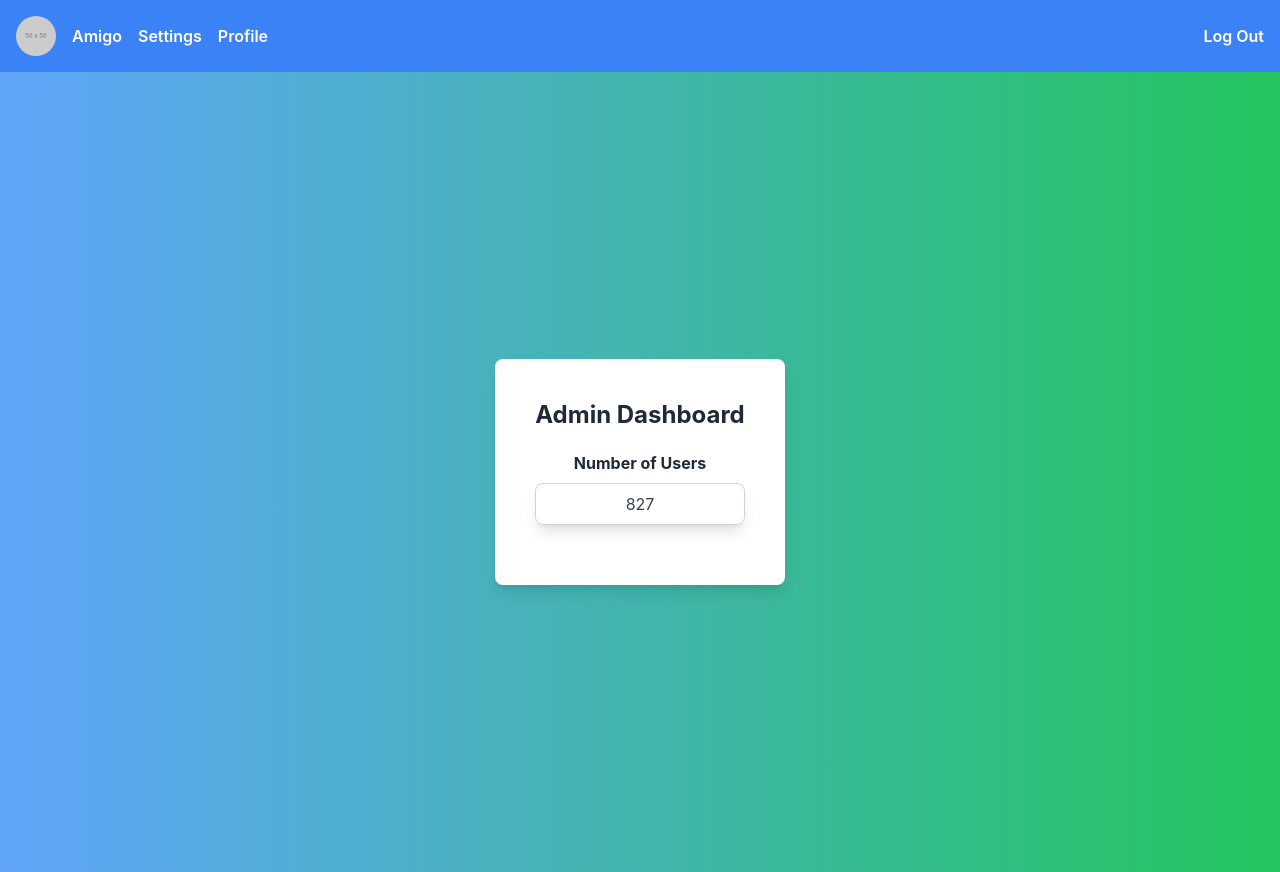
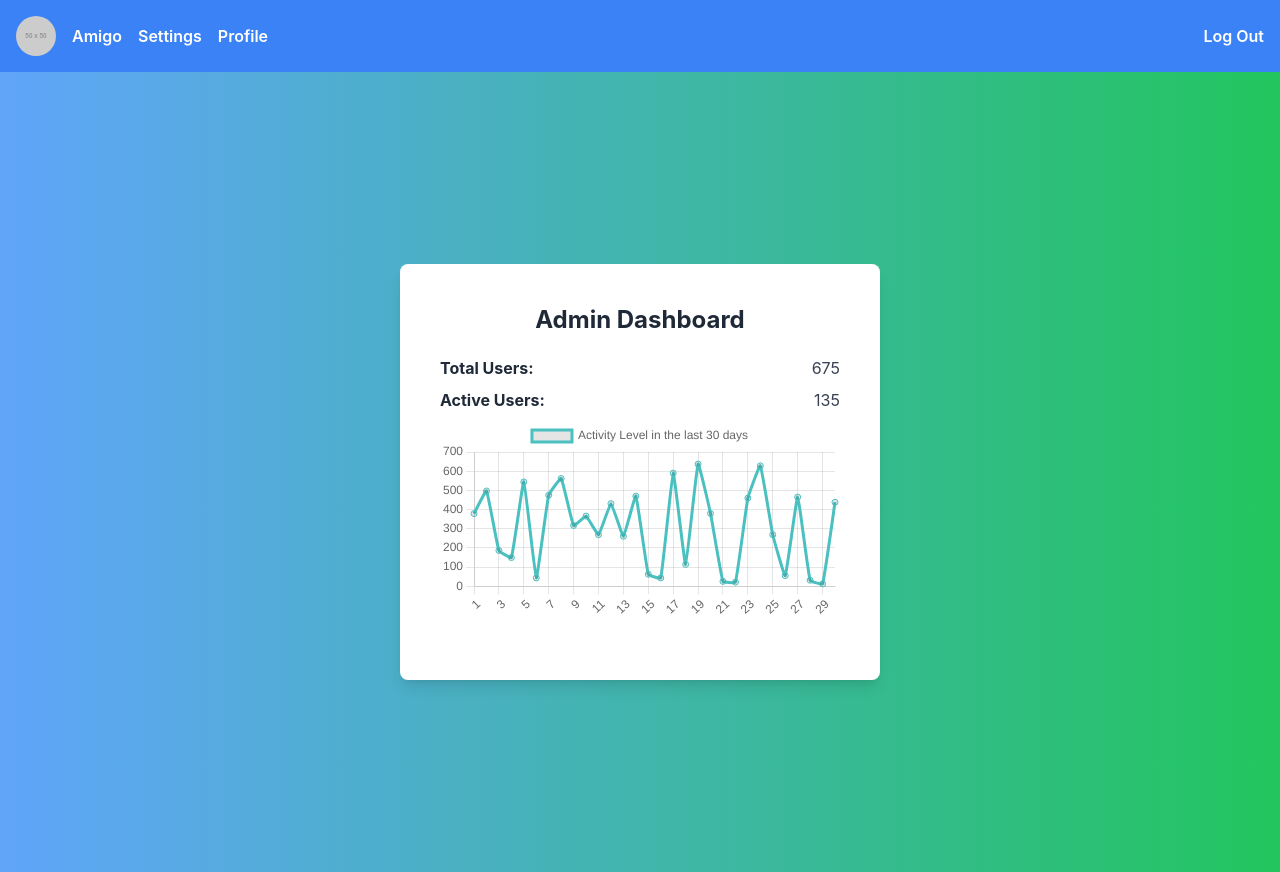
Before and after one commit to Bogdan-Oprisiu/amigo-fe, a React (Create React App) app: page /AdminDashboard in a window 1280 px wide. Built offline with nearby package versions, Linux system fonts and the light colour scheme.

Commit message:
Create Administrator Dashboard

```diff
--- a/package.json
+++ b/package.json
@@ -7,6 +7,7 @@
     "@testing-library/react": "^13.4.0",
     "@testing-library/user-event": "^13.5.0",
     "axios": "^1.6.8",
+    "chart.js": "^3.7.0",
     "framer-motion": "^11.0.25",
     "react": "^18.2.0",
     "react-dom": "^18.2.0",
--- a/src/pages/AdminDashboard.js
+++ b/src/pages/AdminDashboard.js
@@ -1,39 +1,97 @@
-import React, { useEffect, useState } from 'react';
+import React, { useEffect, useState, useRef } from 'react';
+import Chart from 'chart.js/auto'; // import Chart
 import NavBar from '../nav_bar/NavigationBar';
 
 const AdminDashboard = () => {
-    const getUsersCount = () => {
-        return Math.floor(Math.random() * 1000); // Return a random number between 0 and 999
+    const chartRef = useRef(null); // Ref to hold the chart instance
+
+    // Define maximum activity level per user
+    const MAX_ACTIVITY_PER_USER = 1; // You can adjust this value
+
+    // Function to generate random total users count
+    const getTotalUsersCount = () => {
+        return Math.floor(Math.random() * 1000 + 100); // Random total users count
     };
 
-    const [userCount, setUserCount] = useState(getUsersCount());
+    // Function to calculate the number of active users
+    const calculateActiveUsers = (totalUsersCount) => {
+        // For simplicity, we can just take a fixed proportion of total users as active users
+        const proportion = 0.2; // Adjust as needed
+        return Math.floor(totalUsersCount * proportion);
+    };
 
+    // State for total users count
+    const [totalUsersCount] = useState(getTotalUsersCount());
+
+    // State for the number of active users
+    const [activeUsers] = useState(calculateActiveUsers(totalUsersCount));
+
+    // Function to generate random chart data based on total users count
+    const generateChartData = (totalUsersCount) => {
+        const data = [];
+        for (let i = 0; i < 30; i++) {
+            // Generate random data based on the total users count and maximum activity level
+            const activity = Math.floor(Math.random() * totalUsersCount * MAX_ACTIVITY_PER_USER);
+            data.push(activity);
+        }
+        return data;
+    };
+
+    // State for chart data
+    const [chartData] = useState(generateChartData(totalUsersCount));
+
+    // Effect to create the chart
     useEffect(() => {
-        // Fetch user count from the backend or any other source
-        const fetchUserCount = async () => {
-            try {
-                const count = await getUsersCount(); // Replace with actual API call
-                setUserCount(count);
-            } catch (error) {
-                console.error('Failed to fetch user count:', error);
+        if (chartRef.current === null) {
+            createChart(); // Create chart when component mounts
+        }
+    }, []); // Run only once on mount
+
+    // Function to create the chart
+    const createChart = () => {
+        const ctx = document.getElementById('activeUsersChart').getContext('2d');
+        chartRef.current = new Chart(ctx, {
+            type: 'line',
+            data: {
+                labels: Array.from({ length: 30 }, (_, i) => i + 1), // Labels for 30 days
+                datasets: [{
+                    label: 'Activity Level in the last 30 days',
+                    data: chartData,
+                    fill: false,
+                    borderColor: 'rgb(75, 192, 192)',
+                    tension: 0.1
+                }]
+            },
+            options: {
+                responsive: true,
+                maintainAspectRatio: false,
+                scales: {
+                    y: {
+                        beginAtZero: true
+                    }
+                }
             }
-        };
-
-        fetchUserCount();
-
-        const interval = setInterval(fetchUserCount, 500);
-        return () => clearInterval(interval);
-    }, []);
+        });
+    };
 
     return (
         <div>
-            <NavBar />
+            <NavBar/>
             <div className="flex h-screen items-center justify-center bg-gradient-to-r from-blue-400 to-green-500">
                 <div className="bg-white p-10 rounded-lg shadow-lg">
                     <h2 className="text-2xl font-bold mb-5 text-gray-800 text-center">Admin Dashboard</h2>
                     <div className="mb-5">
-                        <label htmlFor="userCount" className="block mb-2 font-bold text-gray-800">Number of Users</label>
-                        <p className="text-gray-700 shadow-lg border border-gray-300 rounded-lg p-2">{userCount}</p>
+                        <div className="flex justify-between mb-2">
+                            <span className="font-bold text-gray-800">Total Users:</span>
+                            <span className="text-gray-700">{totalUsersCount}</span>
+                        </div>
+                        <div className="flex justify-between mb-2">
+                            <span className="font-bold text-gray-800">Active Users:</span>
+                            <span className="text-gray-700">{activeUsers}</span>
+                        </div>
+                        <div style={{ overflowX: 'auto' }}>
+                            <canvas id="activeUsersChart" width="400" height="200"></canvas>
+                        </div>
                     </div>
                 </div>
             </div>
```
Also changed, not shown: 1 other file (tests, documents, lock files or other folders).
